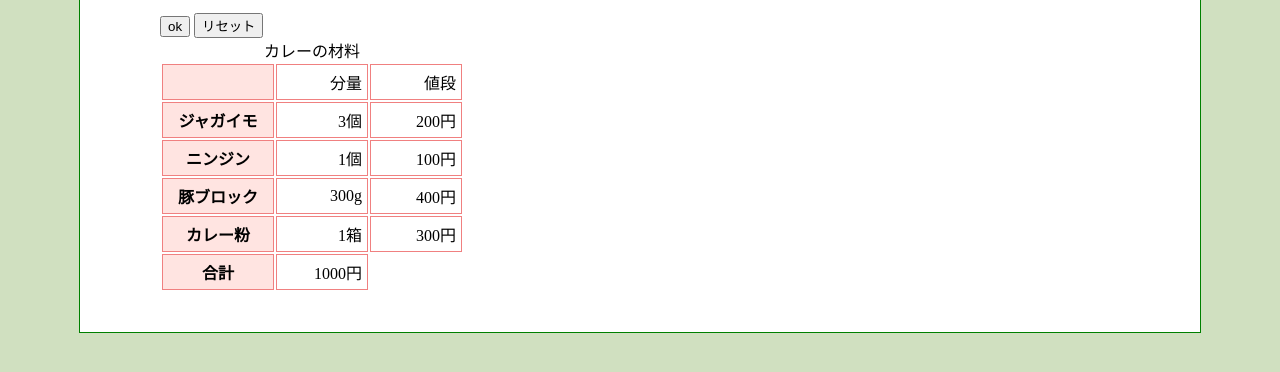
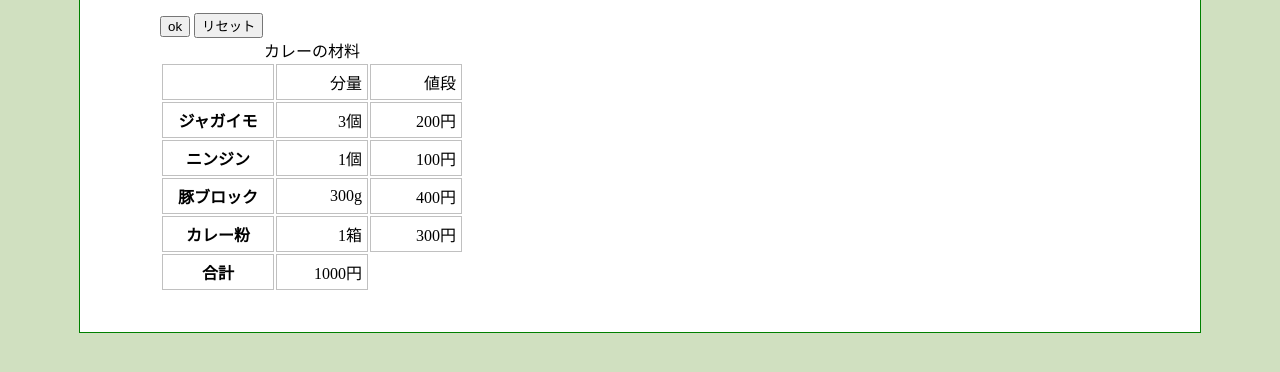
Before and after one commit to jintan1123/2016web1-6, a plain HTML site: page index.html in a window 1280 px wide. Shown: the part 530-902 px from the top of the page. Drawn offline with Linux system fonts and the light colour scheme.

Commit message:
Update default.css

```diff
--- a/css/default.css
+++ b/css/default.css
@@ -58,23 +58,23 @@ dt{
 }
 
 #ingredirnt{
-  border: 2px solid lightcoral;
+  border: 2px solid silver;
 }
 
 th,td{
-  border: 1px solid lightcoral;
+  border: 1px solid silver;
 }
 
 th{
-  border: 1px solid lightcoral;
-  background-color: mistyrose;
+  border: 1px solid silver;
+  background-color: white;
   padding: 5px;
   width: 100px;
   text-align: center;
 }
 
 td{
-  border: 1px solid lightcoral;
+  border: 1px solid silver;
   padding: 5px;
   width: 80px;
   text-align: right;
```
